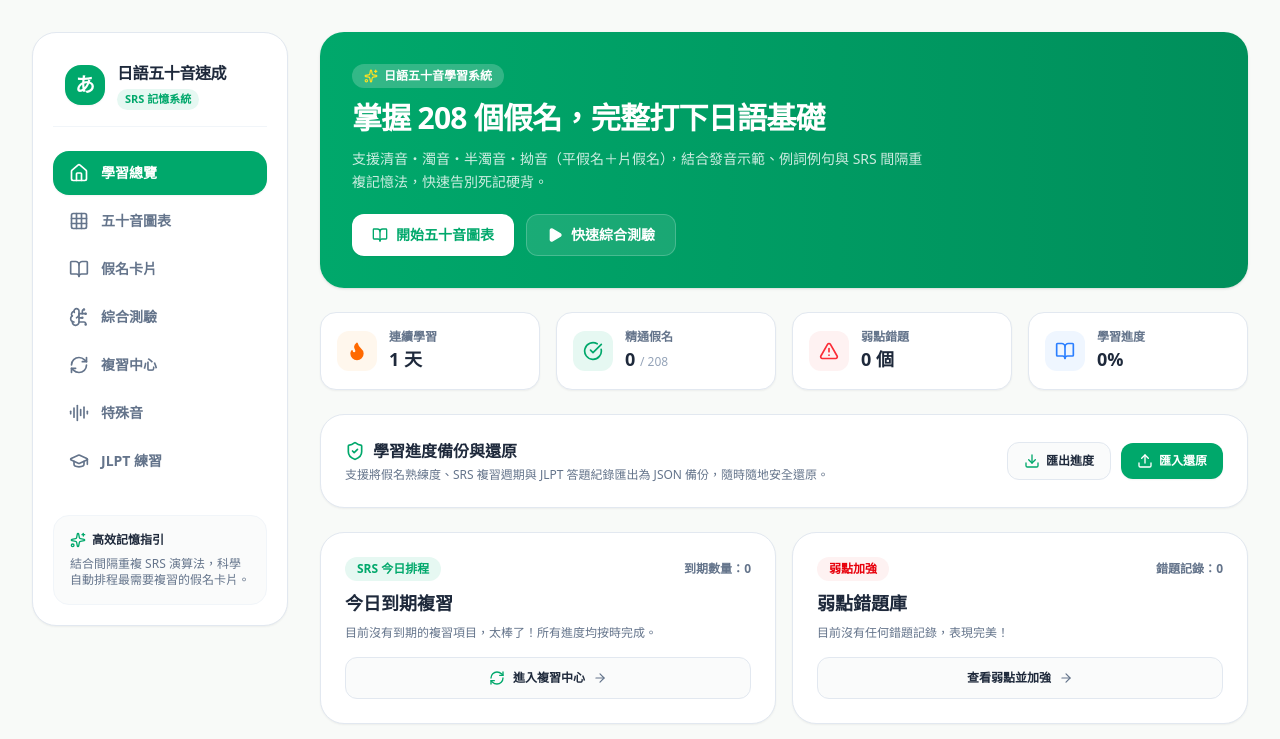
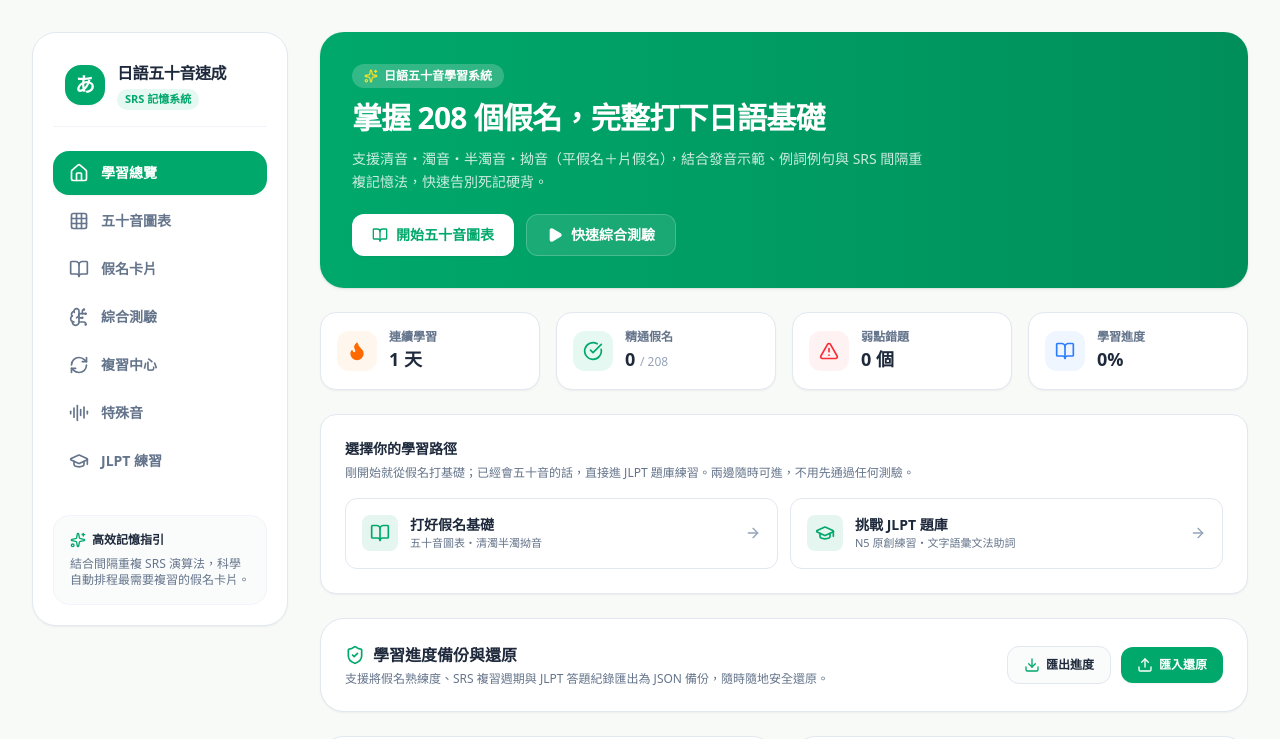
Before and after one commit to Jake627520/japanese-kana-learning, a React (Vite) app: page / in a window 1280 px wide. Shown: the top 739 px of the page. Built offline with nearby package versions, Linux system fonts and the light colour scheme.

Commit message:
feat(home): add learning path card with non-gated kana/jlpt routing

```diff
--- a/src/components/HomeDashboard.tsx
+++ b/src/components/HomeDashboard.tsx
@@ -3,6 +3,7 @@ import { UserProgress, KanaItem, NavigationTab } from '../types';
 import { getDueReviewItems } from '../utils/storage';
 import { HeaderStats } from './HeaderStats';
 import { DataBackupCard } from './DataBackupCard';
+import { LearningPathCard } from './LearningPathCard';
 import { ArrowRight, Play, BookOpen, RefreshCw, Sparkles, CheckCircle2 } from 'lucide-react';
 
 interface HomeDashboardProps {
@@ -58,6 +59,9 @@ export function HomeDashboard({
 
       {/* Header Stats */}
       <HeaderStats progress={progress} totalKana={allKana.length} />
+
+      {/* Learning Path (soft, non-gated) */}
+      <LearningPathCard onNavigate={onNavigate} />
 
       {/* Data Portability / Backup Card */}
       <DataBackupCard />
--- /dev/null
+++ b/src/components/LearningPathCard.tsx
@@ -0,0 +1,55 @@
+import React from 'react';
+import { NavigationTab } from '../types';
+import { BookOpen, GraduationCap, ArrowRight } from 'lucide-react';
+
+interface LearningPathCardProps {
+  onNavigate: (tab: NavigationTab) => void;
+}
+
+// 首頁的學習路徑卡：兩條路都常開，不設門檻、不假設使用者程度。
+// 剛入門的走「打好假名基礎」，已有基礎的直接「挑戰 JLPT 題庫」。
+// 刻意不顯示假名掌握度當作解鎖條件——使用者可能已會五十音或在準備 N4，
+// 強制先測假名是錯的假設。
+export function LearningPathCard({ onNavigate }: LearningPathCardProps) {
+  return (
+    <div className="bg-white rounded-2xl border border-[#E2E8F0] p-5 sm:p-6 shadow-xs">
+      <h3 className="text-sm font-extrabold text-[#1E293B] mb-1">選擇你的學習路徑</h3>
+      <p className="text-xs text-[#64748B] mb-4 leading-relaxed">
+        剛開始就從假名打基礎；已經會五十音的話，直接進 JLPT 題庫練習。兩邊隨時可進，不用先通過任何測驗。
+      </p>
+      <div className="grid grid-cols-1 sm:grid-cols-2 gap-3">
+        <button
+          onClick={() => onNavigate('grid')}
+          className="group flex items-center justify-between gap-3 p-4 rounded-xl border border-[#E2E8F0] hover:border-[#00A86B] hover:bg-[#F0FDF7] transition-all cursor-pointer text-left"
+        >
+          <div className="flex items-center gap-3">
+            <div className="w-9 h-9 rounded-lg bg-[#00A86B]/10 flex items-center justify-center shrink-0">
+              <BookOpen className="w-5 h-5 text-[#00A86B]" />
+            </div>
+            <div>
+              <div className="text-sm font-bold text-[#1E293B]">打好假名基礎</div>
+              <div className="text-[11px] text-[#64748B]">五十音圖表・清濁半濁拗音</div>
+            </div>
+          </div>
+          <ArrowRight className="w-4 h-4 text-[#94A3B8] group-hover:text-[#00A86B] transition-colors" />
+        </button>
+
+        <button
+          onClick={() => onNavigate('jlpt')}
+          className="group flex items-center justify-between gap-3 p-4 rounded-xl border border-[#E2E8F0] hover:border-[#00A86B] hover:bg-[#F0FDF7] transition-all cursor-pointer text-left"
+        >
+          <div className="flex items-center gap-3">
+            <div className="w-9 h-9 rounded-lg bg-[#00A86B]/10 flex items-center justify-center shrink-0">
+              <GraduationCap className="w-5 h-5 text-[#00A86B]" />
+            </div>
+            <div>
+              <div className="text-sm font-bold text-[#1E293B]">挑戰 JLPT 題庫</div>
+              <div className="text-[11px] text-[#64748B]">N5 原創練習・文字語彙文法助詞</div>
+            </div>
+          </div>
+          <ArrowRight className="w-4 h-4 text-[#94A3B8] group-hover:text-[#00A86B] transition-colors" />
+        </button>
+      </div>
+    </div>
+  );
+}
```
